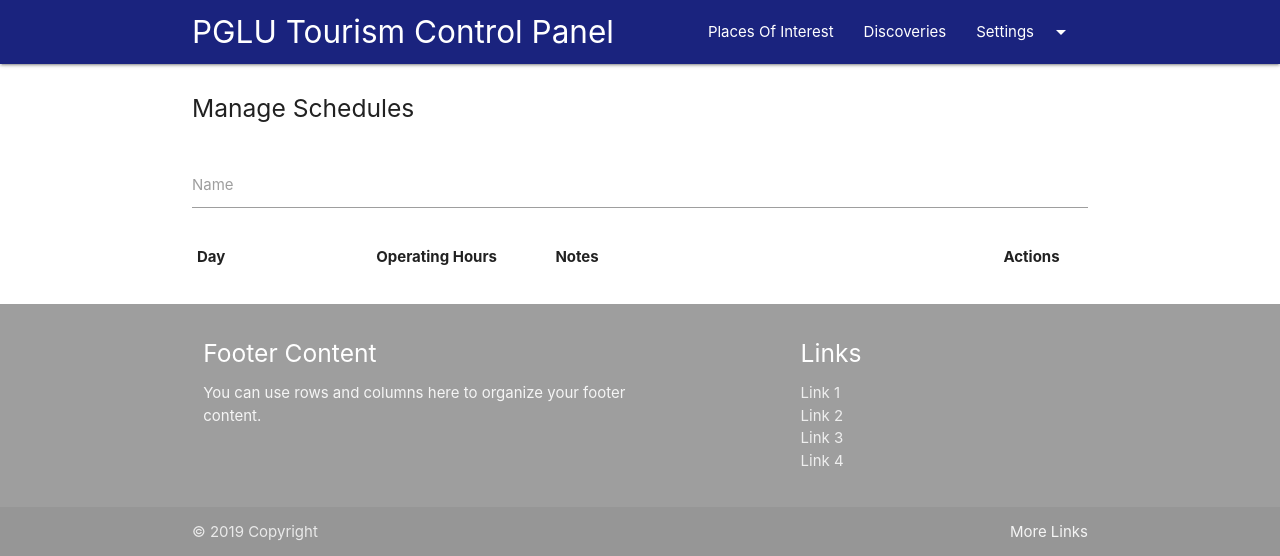
After one commit to britech/elyu-turismo, a PHP site: template cpanel/templates/poi/schedule.phtml in a window 1280 px wide. The commit adds this page. Shown: the top 556 px of the page. Run offline with PHP 8.4, Linux system fonts and the light colour scheme; the template is opened without the code that fills it, so the values that code supplies are empty.

Commit message:
initial layout of poi schedules

```diff
--- /dev/null
+++ b/cpanel/templates/poi/schedule.phtml
@@ -0,0 +1,22 @@
+<div class="section">
+    <h5>Manage Schedules</h5>
+</div>
+<form method="post" action=<?= $formUrl ?>>
+    <div class="input-field">
+        <input name="name" type="text" class="validate" readonly value="<?=$name?>"/>
+        <label>Name</label>
+    </div>
+</form>
+<table class="striped">
+    <thead>
+        <tr>
+            <th style="width: 20%">Day</th>
+            <th style="width: 20%">Operating Hours</th>
+            <th style="width: 50%">Notes</th>
+            <th style="width: 10%">Actions</th>
+        </tr>
+    </thead>
+    <tbody>
+
+    </tbody>
+</table>
```
Also changed, not shown: cpanel/src/routes.php (+15 -0 lines).
